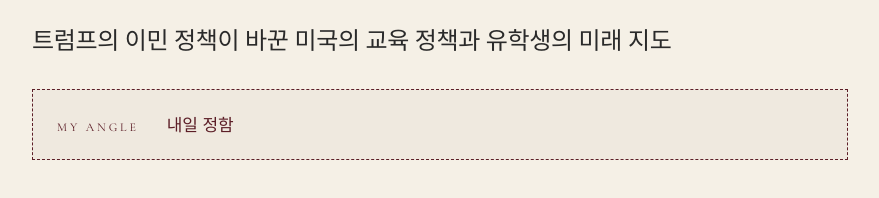
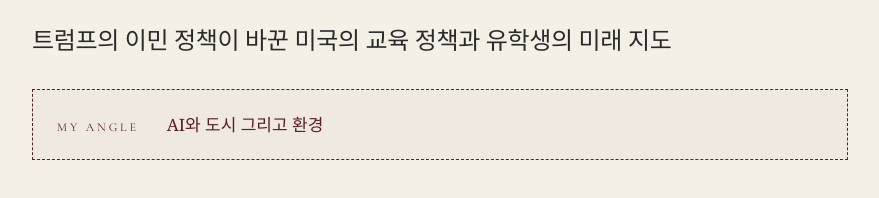
Before and after one commit to mulu724-wq/article-note, a plain HTML site: page index.html in a window 1280 px wide. Shown: the part 953-1151 px from the top of the page, without its empty margins (200-1079 px from the left). Drawn offline with nearby package versions, Linux system fonts and the light colour scheme.

Commit message:
Update index.html
앵글 - 주제 확정

```diff
--- a/index.html
+++ b/index.html
@@ -222,7 +222,7 @@
     <p class="topic-main">트럼프의 이민 정책이 바꾼 미국의 교육 정책과 유학생의 미래 지도</p>
     <div class="angle">
       <span class="lbl">My Angle</span>
-      <span class="val" contenteditable="true" data-k="angle" data-ph="앵글을 입력">내일 정함</span>
+      <span class="val" contenteditable="true" data-k="angle" data-ph="앵글을 입력">AI와 도시 그리고 환경</span>
     </div>
   </section>
 
```
